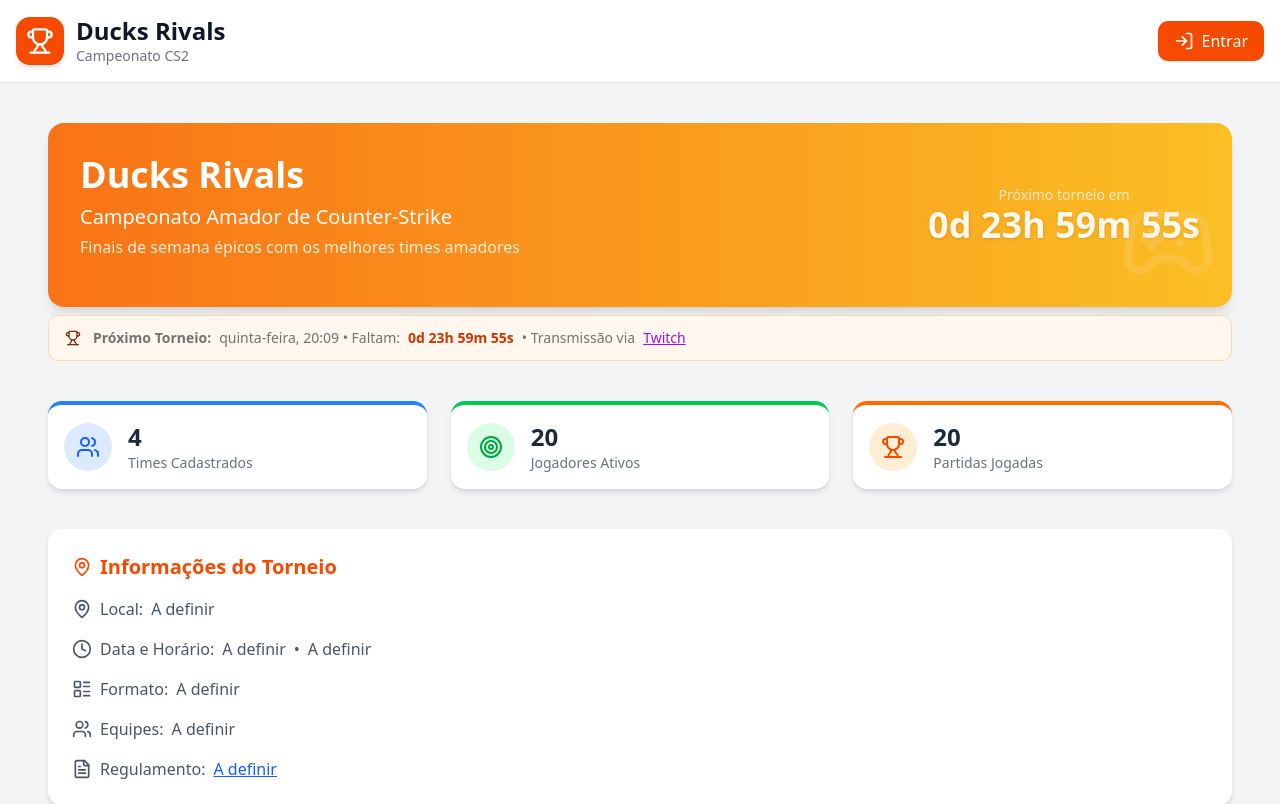
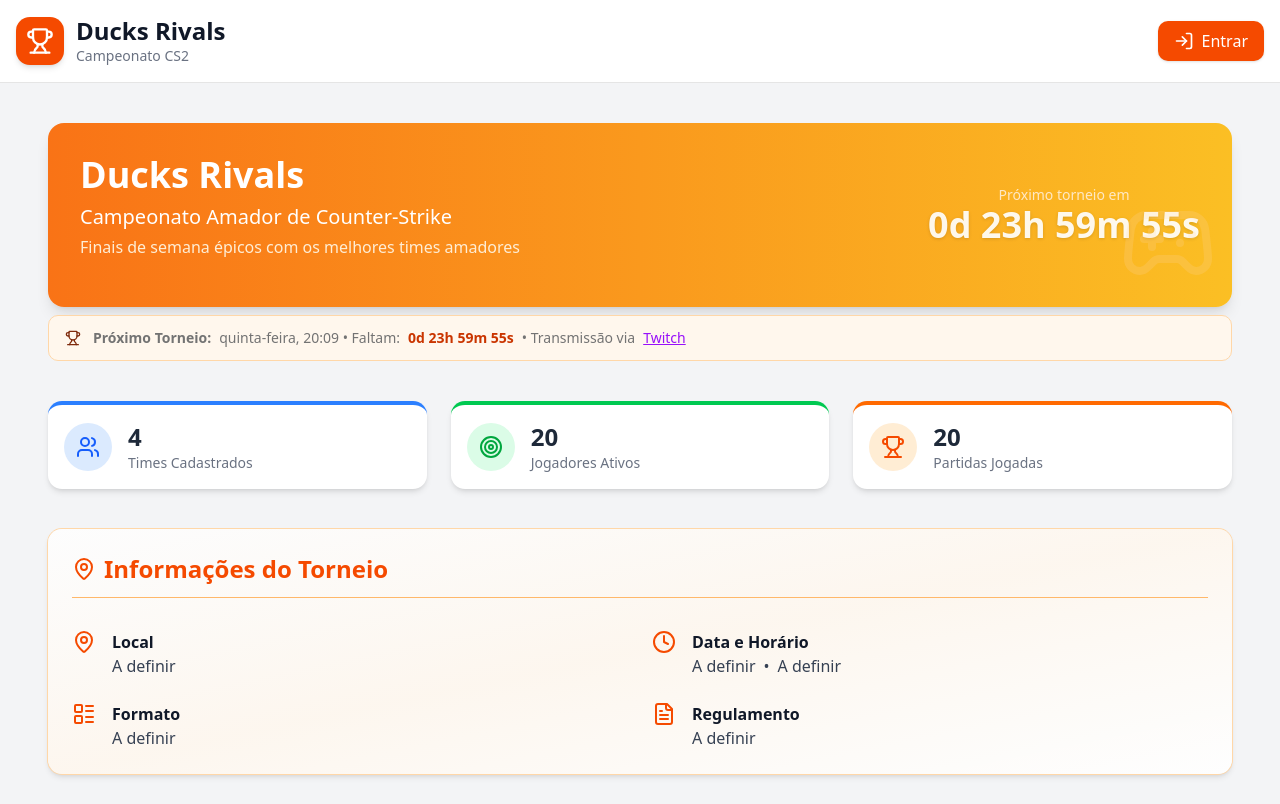
Before and after one commit to deploy-easypanel/rivals_web, a Next.js app: page / in a window 1280 px wide. Shown: the top 804 px of the page. Built offline with nearby package versions, Linux system fonts and the light colour scheme.

Commit message:
refactor: simplify TorneioInfo component structure and improve layout

```diff
--- a/src/components/TorneioInfo.tsx
+++ b/src/components/TorneioInfo.tsx
@@ -1,17 +1,13 @@
-'use client';
-
-import { Clock, FileText, LayoutList, MapPin, Users } from 'lucide-react';
+import { Clock, FileText, LayoutList, MapPin } from 'lucide-react';
 import { useEffect, useState } from 'react';
-
-const STORAGE_KEY = 'torneio_info';
 
 interface TorneioData {
   local: string;
   data: string;
+  horario: string;
+  formato: string;
   equipes: string;
   regulamento: string;
-  horario: string;
-  formato: string;
 }
 
 export default function TorneioInfo() {
@@ -25,71 +21,84 @@ export default function TorneioInfo() {
   });
 
   useEffect(() => {
-    const stored = localStorage.getItem(STORAGE_KEY);
+    const stored = localStorage.getItem('torneio_info');
     if (stored) {
       try {
-        const parsed = JSON.parse(stored);
-        if (parsed.local && parsed.horario && parsed.formato) {
-          setData(parsed);
-        }
-      } catch {
-        // Dados inválidos
-      }
+        setData(JSON.parse(stored));
+      } catch {}
     }
   }, []);
 
   return (
-    <section className="bg-white rounded-xl shadow-md p-6 w-full">
-      <h3 className="text-xl font-bold mb-4 flex items-center text-orange-600">
-        <MapPin className="w-5 h-5 mr-2" />
+    <section className="relative rounded-xl shadow-md w-full overflow-hidden ring-1 ring-orange-200">
+      <div className="absolute inset-0 z-0">
+        {/* <Image
+          src="/bg-cs.jpg"
+          alt="Fundo CS2"
+          fill
+          className="object-cover opacity-20"
+        /> */}
+        <div className="absolute inset-0 bg-gradient-to-br from-white/80 via-orange-50/80 to-white/90" />
+      </div>
+
+      <div className="relative z-10 p-6 space-y-8">
+        <div className="flex items-center justify-between border-b border-orange-300 pb-3">
+          <h3 className="text-2xl font-bold text-orange-600 flex items-center gap-2">
+            <MapPin className="w-6 h-6" />
             Informações do Torneio
           </h3>
-      <ul className="space-y-4 text-gray-700">
-        <li className="flex items-center justify-between">
-          <div className="flex items-center gap-2 text-gray-600">
-            <MapPin className="w-5 h-5" />
-            <span>Local:</span>
-            <span className="font-medium">{data.local || 'A definir'}</span>
         </div>
-        </li>
-        <li className="flex items-center justify-between">
-          <div className="flex items-center gap-2 text-gray-600">
-            <Clock className="w-5 h-5" />
-            <span>Data e Horário:</span>
-            <span className="font-medium">{data.data || 'A definir'}</span>
+
+        <div className="grid grid-cols-1 sm:grid-cols-2 gap-6 text-gray-800">
+          <InfoItem icon={<MapPin />} label="Local">
+            {data.local || 'A definir'}
+          </InfoItem>
+          <InfoItem icon={<Clock />} label="Data e Horário">
+            <div className="flex flex-col sm:flex-row gap-2">
+              {data.data || 'A definir'}
               <span>•</span>
-            <span className="font-medium">{data.horario || 'A definir'}</span>
+              {data.horario || 'A definir'}
             </div>
-        </li>
-        <li className="flex items-center justify-between">
-          <div className="flex items-center gap-2 text-gray-600">
-            <LayoutList className="w-5 h-5" />
-            <span>Formato:</span>
-            <span className="font-medium">{data.formato || 'A definir'}</span>
+          </InfoItem>
+          <InfoItem icon={<LayoutList />} label="Formato">
+            {data.formato || 'A definir'}
+          </InfoItem>
+          <InfoItem icon={<FileText />} label="Regulamento">
+            {data.regulamento ? (
+              <a
+                href={data.regulamento}
+                target="_blank"
+                rel="noreferrer"
+                className="underline text-blue-600"
+              >
+                Ver
+              </a>
+            ) : (
+              'A definir'
+            )}
+          </InfoItem>
         </div>
-        </li>
-        <li className="flex items-center justify-between">
-          <div className="flex items-center gap-2 text-gray-600">
-            <Users className="w-5 h-5" />
-            <span>Equipes:</span>
-            <span className="font-medium">{data.equipes || 'A definir'}</span>
       </div>
-        </li>
-        <li className="flex items-center justify-between">
-          <div className="flex items-center gap-2 text-gray-600">
-            <FileText className="w-5 h-5" />
-            <span>Regulamento:</span>
-            <a
-              href={data.regulamento || '#'}
-              className="font-medium text-blue-600 underline"
-              target="_blank"
-              rel="noopener noreferrer"
-            >
-              {data.regulamento ? 'Ver regulamento' : 'A definir'}
-            </a>
-          </div>
-        </li>
-      </ul>
     </section>
   );
 }
+
+function InfoItem({
+  icon,
+  label,
+  children,
+}: {
+  icon: React.ReactNode;
+  label: string;
+  children: React.ReactNode;
+}) {
+  return (
+    <div className="flex items-start gap-4">
+      <div className="flex-shrink-0 text-orange-600">{icon}</div>
+      <div>
+        <h4 className="font-semibold text-gray-900">{label}</h4>
+        <p className="text-gray-700">{children}</p>
+      </div>
+    </div>
+  );
+}
```
Lines whose indentation alone changed are shown as unchanged.
